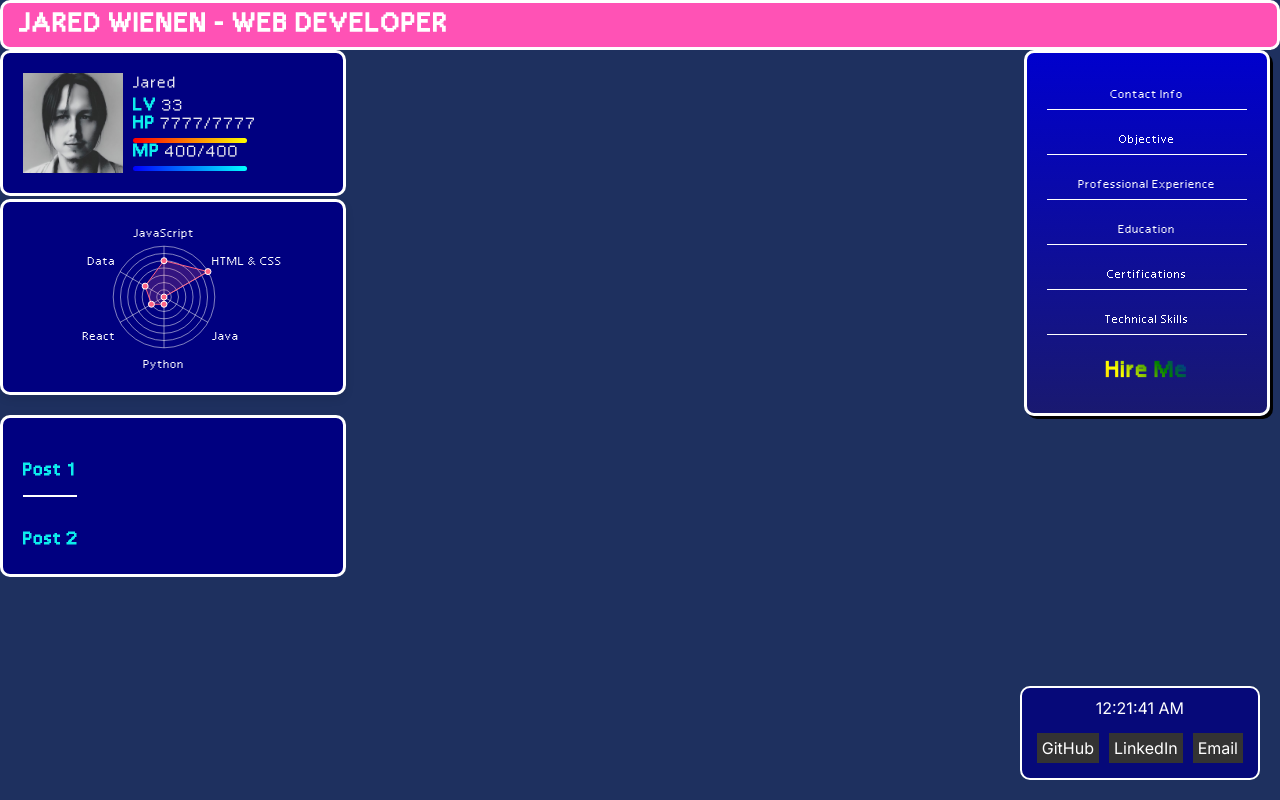
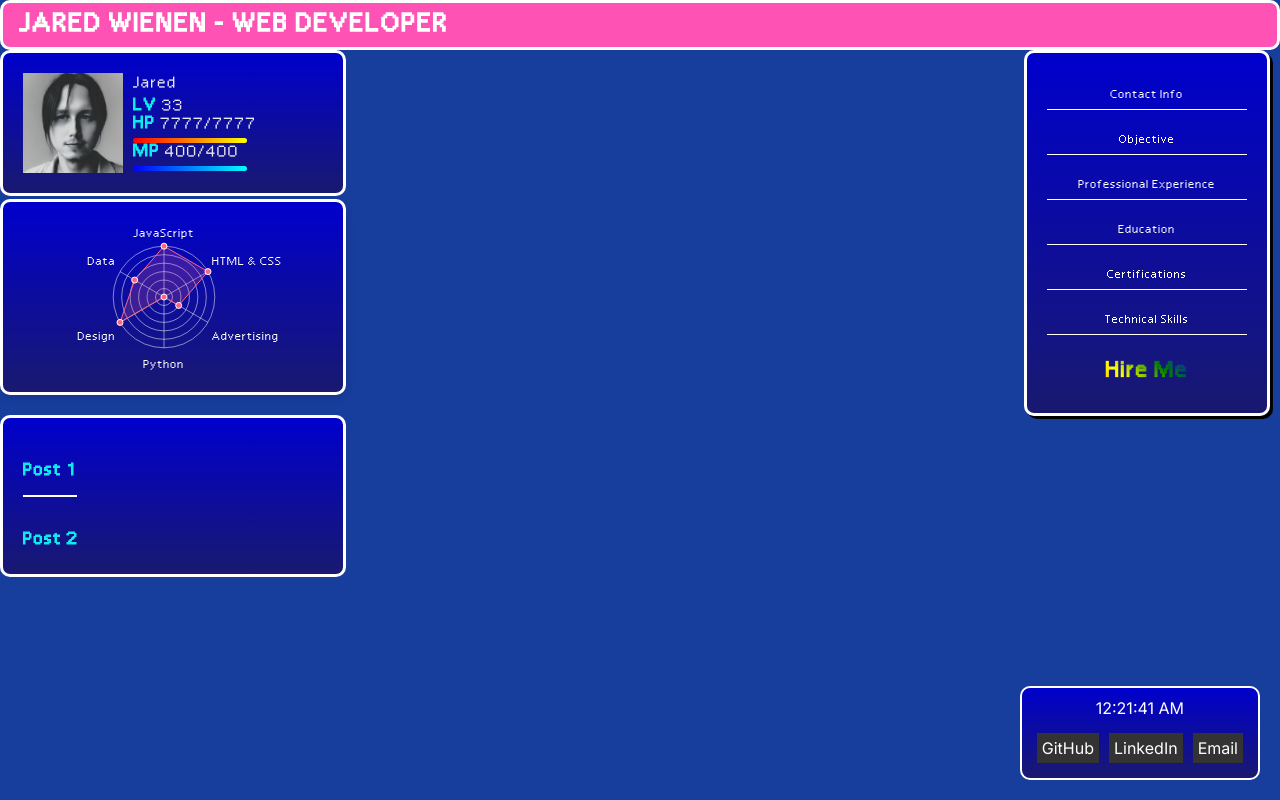
Before and after one commit to indohippi/my-resume, a Next.js app: page / in a window 1280 px wide. Built offline with nearby package versions, Linux system fonts and the light colour scheme.

Commit message:
fixed blog sizing, made bgs consistent

```diff
--- a/app/globals.css
+++ b/app/globals.css
@@ -19,7 +19,7 @@ html, body {
   margin: 0;
   padding: 0;
   font-family: 'VT323', monospace; /* VT323 font for the retro feel */
-  background-color: #1e305f; /* Adjusted dark blue background to match FF7 UI */
+  background-color: #173d9d; /* Adjusted dark blue background to match FF7 UI */
   color: #fff; /* White text */
 }
 
--- a/app/page.js
+++ b/app/page.js
@@ -84,8 +84,8 @@ export default function Home() {
       <SocialMedia />
       {/* Render the radar chart SkillMeter */}
       <SkillMeter
-        dataPoints={[8, 10, 3, 4, 5, 6]}
-        labels={['JavaScript', 'HTML & CSS', 'Java', 'Python', 'React', 'Data']}
+        dataPoints={[10, 10, 6, 4, 10, 8]}
+        labels={['JavaScript', 'HTML & CSS', 'Advertising', 'Python', 'Design', 'Data']}
       />
       <Blog /> {/* Added Blog component here */}
       {/* ... other components ... */}
--- a/components/Blog.js
+++ b/components/Blog.js
@@ -1,30 +1,56 @@
 // Blog.js
-import React, { useState } from 'react';
-import styles from '/styles/Blog.module.css'; // Adjust path as necessary
+import React, { useState, useEffect } from 'react';
+import Modal from './Modal';
+import styles from '/styles/Blog.module.css';
 
 const Blog = () => {
-  // Sample state and structure, modify as needed
-  const [posts, setPosts] = useState([
-    { title: 'Post 1', content: 'Content for post 1...', expanded: false },
-    { title: 'Post 2', content: 'Content for post 2...', expanded: false },
-    // Add more posts as needed
-  ]);
+  const [isModalOpen, setIsModalOpen] = useState(false);
+  const [modalContent, setModalContent] = useState(null);
 
-  const togglePost = (index) => {
-    const newPosts = [...posts];
-    newPosts[index].expanded = !newPosts[index].expanded;
-    setPosts(newPosts);
+  const posts = [
+    { title: 'Post 1', component: 'Component1' },
+    { title: 'Post 2', component: 'Component2' },
+    // ... other posts
+  ];
+
+  const loadComponent = async (componentName) => {
+    if (!componentName) return null;
+    try {
+      const component = await import(`../pages/${componentName}`).then(mod => mod.default);
+      return React.createElement(component);
+    } catch (error) {
+      console.error(`Cannot load component '${componentName}':`, error);
+      // Handle the error, possibly by setting an error state and displaying a message to the user
+      return null;
+    }
+  };
+
+  const openModalWithPost = async (componentName) => {
+    const content = await loadComponent(componentName);
+    setModalContent(content);
+    setIsModalOpen(true);
+  };
+
+  const closeModal = () => {
+    setIsModalOpen(false);
+    setModalContent(null);
   };
 
   return (
-    <div className={styles.blogContainer}>
-      {posts.map((post, index) => (
-        <div key={index} className={styles.post}>
-          <h3 onClick={() => togglePost(index)}>{post.title}</h3>
-          {post.expanded && <p>{post.content}</p>}
-        </div>
-      ))}
-    </div>
+    <>
+      <div className={styles.blogContainer}>
+        {posts.map((post, index) => (
+          <div key={index} className={styles.post} onClick={() => openModalWithPost(post.component)}>
+            <h3>{post.title}</h3>
+          </div>
+        ))}
+      </div>
+      {isModalOpen && (
+        <Modal onClose={closeModal}>
+          {modalContent}
+        </Modal>
+      )}
+    </>
   );
 };
 
--- /dev/null
+++ b/pages/blog/my-first-post.js
@@ -0,0 +1,14 @@
+// pages/blog/my-first-post.js
+import React from 'react';
+
+const MyFirstPost = () => {
+  return (
+    <div>
+      <h1>My First Post</h1>
+      <p>This is the content of my first post.</p>
+      {/* Add images, text, and any other content here */}
+    </div>
+  );
+};
+
+export default MyFirstPost;
--- a/styles/Blog.module.css
+++ b/styles/Blog.module.css
@@ -3,7 +3,7 @@
     font-family: 'Reactor7', sans-serif;
     padding: 20px;
     max-width: 300px;
-    background: #000080; /* Match the CharacterStats background */
+    background: linear-gradient(to bottom, #0000cd, #191970); /* FF7 menu gradient */
     border: 3px solid #FFFFFF; /* Match the CharacterStats border */
     border-radius: 10px; /* Match the CharacterStats border radius */
     margin-top: 20px; /* Spacing from the previous content */
--- a/styles/CharacterStats.module.css
+++ b/styles/CharacterStats.module.css
@@ -6,7 +6,7 @@
     padding: 20px;
     border-radius: 10px;
     max-width: 300px;
-    background: #000080;
+    background: linear-gradient(to bottom, #0000cd, #191970); /* FF7 menu gradient */
     border: 3px solid #FFFFFF;
 }
 
--- a/styles/SkillMeter.module.css
+++ b/styles/SkillMeter.module.css
@@ -5,7 +5,7 @@
   }
 
   .skillMeter {
-    background: #000080;
+    background: linear-gradient(to bottom, #0000cd, #191970); /* FF7 menu gradient */
     border: 3px solid #FFFFFF;
     margin-top: 3px; /* Space between CharacterStats and SkillMeter */
     margin-bottom: 15px;
--- a/styles/SocialMedia.module.css
+++ b/styles/SocialMedia.module.css
@@ -4,7 +4,7 @@
     bottom: 20px; /* 20px from the bottom */
     border-radius: 10px;
     right: 20px; /* 20px from the right */
-    background: rgba(0, 0, 128, 0.8); /* Semi-transparent blue background */
+    background: linear-gradient(to bottom, #0000cd, #191970); /* FF7 menu gradient */
     padding: 10px;
     border: 2px solid white; /* White border */
     color: white; /* White text color */
```
Also changed, not shown: pages/blog/[slug].js (deleted, +0 -60 lines), pages/blog/my-second-post.mdx (deleted, +0 -12 lines), pages/blog/my-first-post.mdx (deleted).
